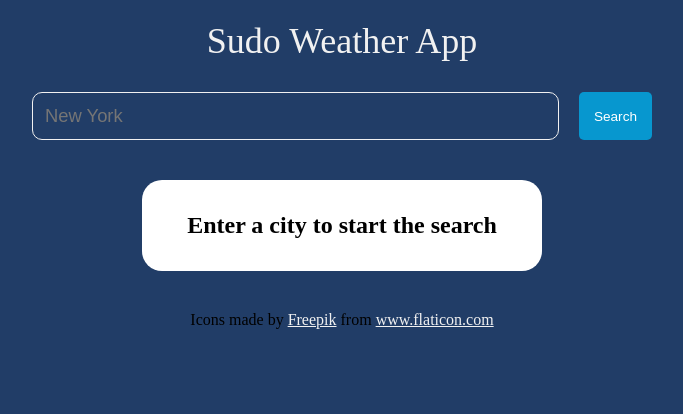
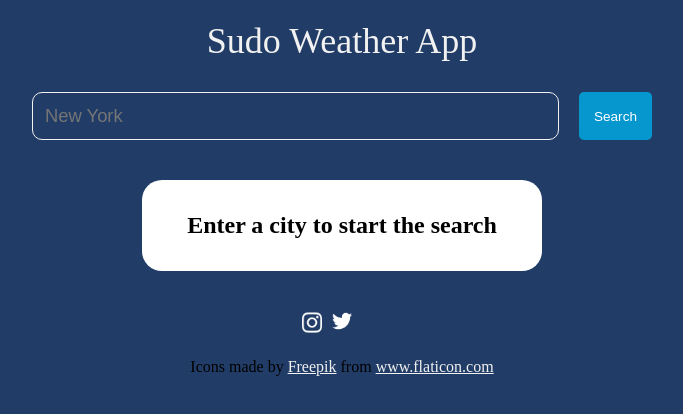
Before and after one commit to dev-billy/mws_alc_challenge, a website: page index.html in a window 1280 px wide. Shown: the whole page, without its empty margins (298-981 px from the left). Drawn offline with Linux system fonts and the light colour scheme.

Commit message:
added socials

```diff
--- a/index.html
+++ b/index.html
@@ -96,8 +96,8 @@
    </div>
 </div>
    <div class="socials">
-       <div class="ig"></div>
-       <div class="twitter"></div>
+       <div class="ig"><img src="./assets/icons/instagram-brands.png" alt="instagram" width='20'></div>
+       <div class="twitter"><img src="./assets/icons/twitter-brands.png" alt="twitter" width='20'></div>
 
    </div>
    <div class="footer">Icons made by <a href="https://www.flaticon.com/authors/freepik" title="Freepik">Freepik</a> from <a href="https://www.flaticon.com/" title="Flaticon"> www.flaticon.com</a></div>
--- a/js/app.js
+++ b/js/app.js
@@ -1,3 +1,6 @@
+// import 'dotenv';
+// dotenv.config();
+
 const searchBtn = document.getElementById('search_btn');
 const searchInput = document.getElementById('search_input');
 const dynamicContent = document.getElementById('dynamicContent');
@@ -63,7 +66,6 @@ function runUrl(userSearch) {
                         }
                     })
                     .then(data =>{
-                            console.log(data.status)
                             return data.json();
                     }).then(results =>{
                         loader.style.display = 'none';
--- a/package.json
+++ b/package.json
@@ -9,5 +9,7 @@
   "keywords": [],
   "author": "",
   "license": "ISC",
-  "dependencies": {}
+  "dependencies": {
+    "dotenv": "^8.2.0"
+  }
 }
--- a/styles/main.css
+++ b/styles/main.css
@@ -169,11 +169,28 @@ main{
     display:none;
 }
 
+.socials{
+    display:flex;
+    flex-direction:row ;
+    width:10vh;
+    margin:20px auto;
+
+}
+.ig{
+    margin-right:10px;
+}
+.ig:hover{
+    cursor: pointer;
+}
+.twitter{
+    cursor: pointer;
+}
 
 .footer{
     margin-top:0%;
     text-align: center;
 }
+
 a,a:active,a:hover,a:visited{
     color:#f1f1f1;
     cursor: pointer;
@@ -252,9 +269,4 @@ main{
             font-size:.85rem;
             margin-left:20px;
         }
-
-
-
-
-
 }
```
Also changed, not shown: assets/icons/instagram-brands.png (added), assets/icons/twitter-brands.png (added), 1 other file. Lines whose indentation alone changed are shown as unchanged.
